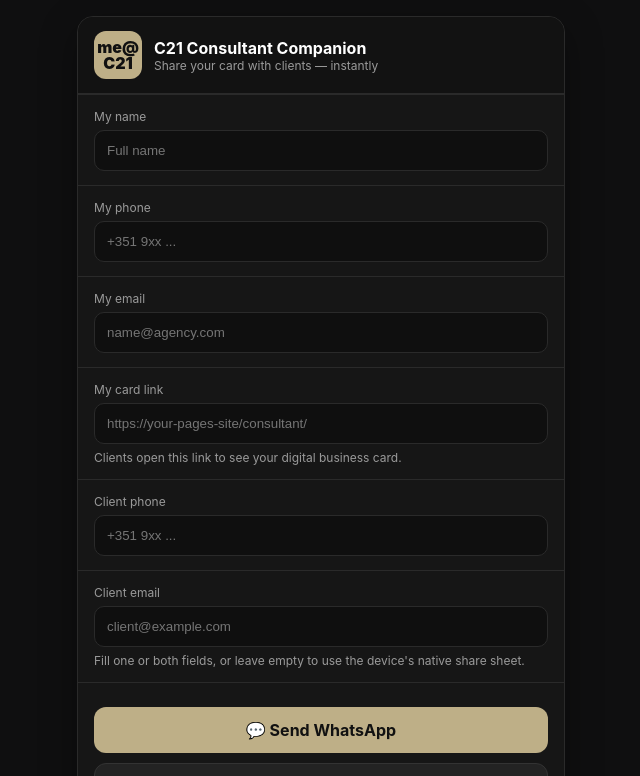
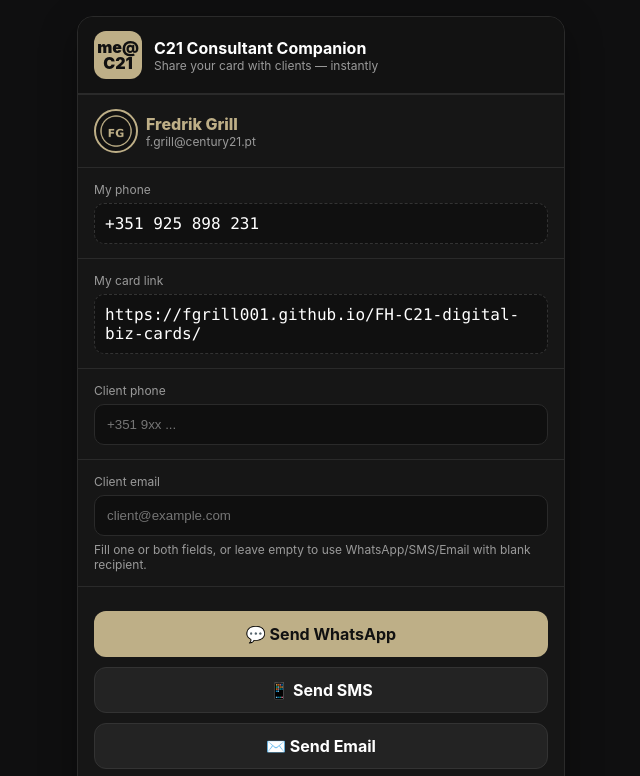
Before and after one commit to fgrill001/C21-contact, a plain HTML site: page companion/index.html in a window 1280 px wide. Both pictures are taken after a click on the link "💬 Send WhatsApp". Shown: the top 776 px of the page, without its empty margins (319-959 px from the left). Drawn offline with Linux system fonts and the light colour scheme.

Commit message:
Add files via upload

```diff
--- /dev/null
+++ b/companion/data/fredrik.json
@@ -0,0 +1,8 @@
+{
+  "id": "fredrik",
+  "name": "Fredrik Grill",
+  "phone": "+351 925 898 231",
+  "email": "f.grill@century21.pt",
+  "card_link": "https://fgrill001.github.io/FH-C21-digital-biz-cards/",
+  "avatar": "./avatars/fredrik.png"
+}
--- a/companion/index.html
+++ b/companion/index.html
@@ -24,6 +24,10 @@
     .tertiary { background:#1b1b1b; color:#fff; border:1px dashed #333; }
     .hint { font-size:12px; color:var(--muted); margin-top:6px; }
     .footer { text-align:center; font-size:11px; color:#777; padding:12px; }
+    .idbar { display:flex; gap:8px; align-items:center; }
+    .avatar { width:44px; height:44px; border-radius:50%; border:2px solid var(--gold); background:#0f0f0f; background-size:cover; background-position:center; }
+    .ro { background:#101010; border:1px dashed #333; padding:10px; border-radius:10px; }
+    .mono { font-family: ui-monospace, SFMono-Regular, Menlo, Monaco, Consolas, "Liberation Mono", monospace; }
   </style>
 </head>
 <body>
@@ -38,21 +42,21 @@
       </div>
 
       <div class="section">
-        <label>My name</label>
-        <input id="aName" placeholder="Full name" />
+        <div class="idbar">
+          <div class="avatar" id="myAvatar"></div>
+          <div>
+            <div style="font-weight:800;color:var(--gold);" id="myName">My name</div>
+            <div style="font-size:12px;color:var(--muted)" id="myEmail">My email</div>
+          </div>
+        </div>
       </div>
       <div class="section">
         <label>My phone</label>
-        <input id="aPhone" placeholder="+351 9xx ..." />
-      </div>
-      <div class="section">
-        <label>My email</label>
-        <input id="aEmail" placeholder="name@agency.com" />
+        <div id="myPhone" class="ro mono">+351 ...</div>
       </div>
       <div class="section">
         <label>My card link</label>
-        <input id="cardURL" placeholder="https://your-pages-site/consultant/" />
-        <div class="hint">Clients open this link to see your digital business card.</div>
+        <div id="myCard" class="ro mono">https://...</div>
       </div>
 
       <div class="section">
@@ -62,7 +66,7 @@
       <div class="section">
         <label>Client email</label>
         <input id="cEmail" placeholder="client@example.com" />
-        <div class="hint">Fill one or both fields, or leave empty to use the device's native share sheet.</div>
+        <div class="hint">Fill one or both fields, or leave empty to use WhatsApp/SMS/Email with blank recipient.</div>
       </div>
 
       <div class="section">
@@ -70,7 +74,6 @@
         <a class="btn secondary" id="sendSMS">📱 Send SMS</a>
         <a class="btn secondary" id="sendEmail">✉️ Send Email</a>
         <button class="btn secondary" id="copyLink">🔗 Copy Link</button>
-        <button class="btn tertiary" id="webShare">🔗 Native Share</button>
         <button class="btn tertiary" id="toggleQR">🧾 Show QR</button>
       </div>
 
@@ -92,27 +95,71 @@
 
     const $ = (id) => document.getElementById(id);
     const enc = (s) => encodeURIComponent(s);
-    const getURL = () => $('cardURL').value.trim();
 
-    const waLink = (phone, url) => {
-      const num = (phone||'').replace(/\D/g,'');
-      const text = 'Hi, here is my digital business card: ' + url;
+    // Profile loading
+    const params = new URLSearchParams(location.search);
+    const id = params.get('id') || localStorage.getItem('consultant_id') || 'fredrik';
+    localStorage.setItem('consultant_id', id);
+
+    async function loadProfile() {
+      const tryUrls = [`./data/${id}.json`, './data/consultants.json'];
+      for (const u of tryUrls) {
+        try {
+          const res = await fetch(u);
+          if (!res.ok) continue;
+          const data = await res.json();
+          if (Array.isArray(data.consultants)) {
+            const match = data.consultants.find(c=>c.id===id) || data.consultants[0];
+            return match;
+          }
+          return data;
+        } catch (e) { /* next */ }
+      }
+      return null;
+    }
+
+    function setProfile(p) {
+      if (!p) return;
+      $('myName').textContent = p.name || '';
+      $('myEmail').textContent = p.email || '';
+      $('myPhone').textContent = p.phone || '';
+      $('myCard').textContent  = p.card_link || '';
+      if (p.avatar) { $('myAvatar').style.backgroundImage = 'url(' + p.avatar + ')'; }
+      return p;
+    }
+
+    // Persist client fields locally
+    function loadClientFields() {
+      $('cPhone').value = localStorage.getItem('cPhone') || '';
+      $('cEmail').value = localStorage.getItem('cEmail') || '';
+    }
+    function saveClientFields() {
+      localStorage.setItem('cPhone', $('cPhone').value.trim());
+      localStorage.setItem('cEmail', $('cEmail').value.trim());
+    }
+    ['cPhone','cEmail'].forEach(x=>$(x).addEventListener('input', saveClientFields));
+
+    // Share helpers
+    function getCardURL() { return $('myCard').textContent.trim(); }
+    function waLink(phone, url) {
+      const num=(phone||'').replace(/\D/g,'');
+      const text='Hi, here is my digital business card: ' + url;
       return 'https://wa.me/' + (num?num:'') + '?text=' + enc(text);
-    };
-    const smsLink = (phone, url) => 'sms:' + (phone||'') + '?&body=' + enc('Here is my digital business card: ' + url);
-    const mailLink = (email, url, agent) => {
-      const subj = enc('My digital business card');
-      const body = enc('Hi,\n\nThis is my digital business card: ' + url + '\n\nBest, ' + (agent||''));
+    }
+    function smsLink(phone, url) { return 'sms:' + (phone||'') + '?&body=' + enc('Here is my digital business card: ' + url); }
+    function mailLink(email, url, agent) {
+      const subj=enc('My digital business card');
+      const body=enc('Hi,\n\nThis is my digital business card: ' + url + '\n\nBest, ' + (agent||''));
       return 'mailto:' + (email||'') + '?subject=' + subj + '&body=' + body;
-    };
+    }
 
-    $('sendWA').addEventListener('click', (e)=>{ e.currentTarget.href = waLink($('cPhone').value, getURL()); });
-    $('sendSMS').addEventListener('click', (e)=>{ e.currentTarget.href = smsLink($('cPhone').value, getURL()); });
-    $('sendEmail').addEventListener('click', (e)=>{ e.currentTarget.href = mailLink($('cEmail').value, getURL(), $('aName').value); });
-    $('copyLink').addEventListener('click', async ()=>{ try { await navigator.clipboard.writeText(getURL()); alert('Link copied'); } catch { alert('Copy failed'); } });
-    $('webShare').addEventListener('click', async ()=>{ if (navigator.share) { try { await navigator.share({ title: 'C21 Consultant Companion', text: 'My digital business card', url: getURL() }); } catch { } } else { alert('Native share not supported on this device.'); } });
+    // Buttons
+    $('sendWA').addEventListener('click', (e)=> e.currentTarget.href = waLink($('cPhone').value, getCardURL()));
+    $('sendSMS').addEventListener('click', (e)=> e.currentTarget.href = smsLink($('cPhone').value, getCardURL()));
+    $('sendEmail').addEventListener('click', (e)=> e.currentTarget.href = mailLink($('cEmail').value, getCardURL(), $('myName').textContent));
+    $('copyLink').addEventListener('click', async ()=>{ try { await navigator.clipboard.writeText(getCardURL()); alert('Link copied'); } catch { alert('Copy failed'); } });
 
-    // Pseudo QR for demo; replace with proper QR lib if desired
+    // Pseudo QR
     function drawFakeQR(text) {
       const el = $('qrcode'); el.innerHTML='';
       const c = document.createElement('canvas'); c.width=240; c.height=240; el.appendChild(c);
@@ -121,9 +168,17 @@
       const cells=33, size=Math.floor(240/cells);
       for (let y=0;y<cells;y++) for (let x=0;x<cells;x++) { if ((hash>>((x*y)%31))&1) ctx.fillRect(x*size,y*size,size,size); }
     }
-    $('toggleQR').addEventListener('click', ()=>{ const w=$('qrWrap'); w.style.display=(w.style.display==='none'||!w.style.display)?'block':'none'; if (w.style.display==='block') drawFakeQR(getURL()); });
+    $('toggleQR').addEventListener('click', ()=>{ const w=$('qrWrap'); w.style.display=(w.style.display==='none'||!w.style.display)?'block':'none'; if (w.style.display==='block') drawFakeQR(getCardURL()); });
 
-    $('nfcWrite').addEventListener('click', async ()=>{ if ('NDEFReader' in window) { try { const ndef=new NDEFReader(); await ndef.write({ records:[{ recordType:'url', data:getURL() }] }); alert('NFC tag written.'); } catch(e) { alert('NFC write failed: '+e.message); } } else { alert('Web NFC not supported on this device/browser.'); } });
+    // Web NFC
+    $('nfcWrite').addEventListener('click', async ()=>{
+      if ('NDEFReader' in window) {
+        try { const ndef=new NDEFReader(); await ndef.write({ records:[{ recordType:'url', data:getCardURL() }] }); alert('NFC tag written.'); }
+        catch(e) { alert('NFC write failed: '+e.message); }
+      } else { alert('Web NFC not supported on this device/browser.'); }
+    });
+
+    (async ()=>{ loadClientFields(); const p = await loadProfile(); setProfile(p); })();
   </script>
 </body>
 </html>
--- a/companion/sw.js
+++ b/companion/sw.js
@@ -1,6 +1,6 @@
 
-const CACHE="c21-consultant-companion-v4";
-const ASSETS=["./","./index.html","./manifest.webmanifest","./icon-192.png","./icon-512.png","./apple-touch-icon.png"];
+const CACHE="c21-consultant-companion-v5";
+const ASSETS=["./","./index.html","./manifest.webmanifest","./icon-192.png","./icon-512.png","./apple-touch-icon.png","./data/consultants.json","./data/fredrik.json","./avatars/fredrik.png"];
 self.addEventListener("install",e=>e.waitUntil(caches.open(CACHE).then(c=>c.addAll(ASSETS))));
 self.addEventListener("activate",e=>e.waitUntil(caches.keys().then(keys=>Promise.all(keys.filter(k=>k!==CACHE).map(k=>caches.delete(k))))));
 self.addEventListener("fetch",e=>e.respondWith(caches.match(e.request).then(r=>r||fetch(e.request))));
```
Also changed, not shown: companion/data/consultants.json (added, +12 -0 lines), companion/avatars/fredrik.png (added).
